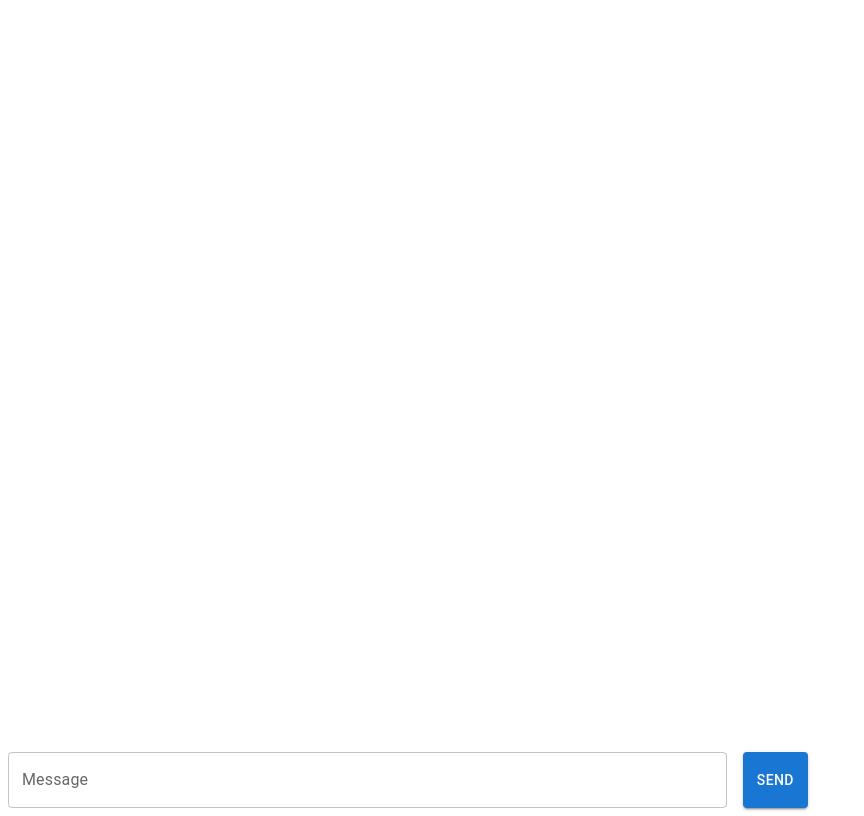
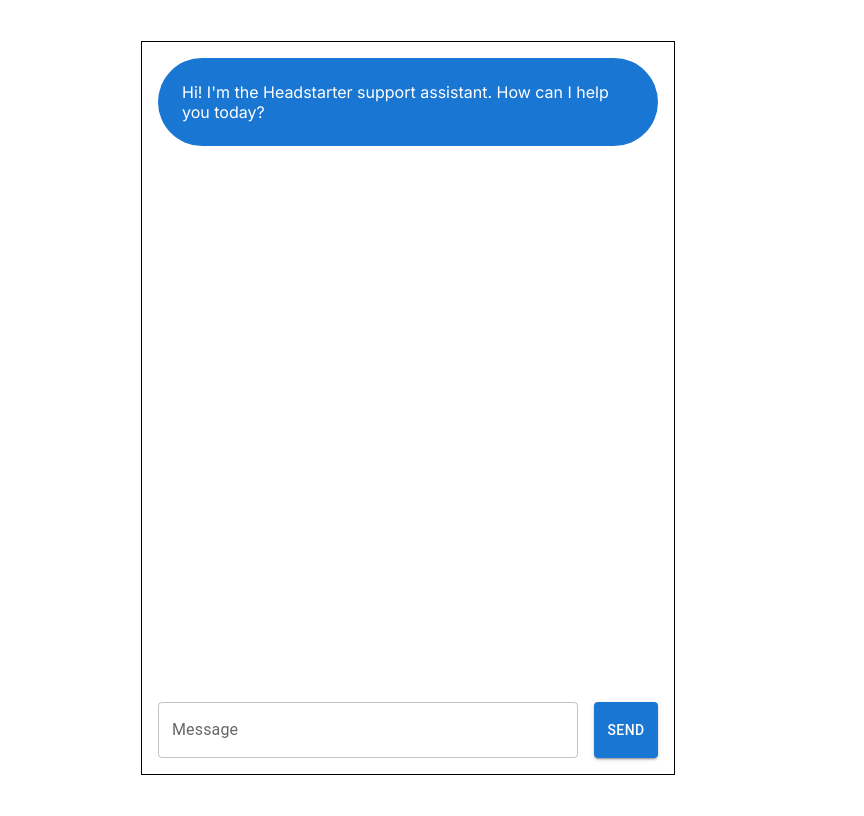
Before and after one commit to dixita9/AI_customer_support, a Next.js app: page / in a window 1280 px wide. Shown: the whole page, without its empty margins (0-864 px from the left). Built offline with nearby package versions, Linux system fonts and the light colour scheme.

Commit message:
Added some formatting and chat features

```diff
--- a/app/page.js
+++ b/app/page.js
@@ -6,22 +6,95 @@
   const [messages, setMessages] = useState([
     {role: 'assistant' , content : `Hi! I'm the Headstarter support assistant. How can I help you today?`}
   ])
+
+  const [message, setMessage] = useState("")
+
+  async function sendMessage() {
+    setMessage('')
+    setMessages(
+      [
+        ...messages,
+        {'role': 'user', 'content': message},
+        {'role': 'assistant', 'content': ''} // Placeholder
+      ]
+    )
+
+    const response = await fetch('/api/chat', {
+      method: 'POST',
+      headers: {
+        'Content-Type': 'application/json',
+      },
+      body: JSON.stringify([...messages, { role: 'user', content: message }]),
+    })
+
+    chatbotResponse = await response.json()
+    setMessages(
+      [
+        ...messages,
+        {'role': 'user', 'content': message},
+        {'role': 'assistant', 'content': chatbotResponse}
+      ]
+  )
+
+  }
+
   return (
     <Box width = "100vh"
         height = "100vh"
         display = "flex"
         flexDirection = "column"
-        justifyContent = "flex-end"
+        justifyContent = "center"
+        alignItems = "center"
     >
-    <Stack>
+      <Stack
+          direction={'column'}
+          width="500px"
+          height="700px"
+          border="1px solid black"
+          p={2}
+          spacing={3}
+      >
 
-      <Stack>
+        <Stack
+          direction={'column'}
+          spacing={2}
+          flexGrow={1}
+          overflow="auto"
+          maxHeight="100%"
+        >
+          {messages.map((message, index) => (
+            <Box
+              key={index}
+              display="flex"
+              justifyContent={
+                message.role === "assistant"? "flex-start" : "flex-end"
+              }
+            >
+              <Box
+                bgcolor = {
+                  message.role === "assistant"
+                  ? 'primary.main'
+                  : 'secondary.main'
+                }
+                color = 'white'
+                borderRadius={16}
+                p={3}
+              >
+                {message.content}
+              </Box>
+            </Box>
+          ))}
+        </Stack>
         <Stack direction = {"row"} spacing = {2}>
-          <TextField label = "Message" fullWidth />
-          <Button variant = "contained">Send</Button>
+          <TextField
+            label = "Message"
+            value = {message}
+            fullWidth
+            onChange={(e) => setMessage(e.target.value)}
+          />
+          <Button variant = "contained" onClick={sendMessage}>Send</Button>
         </Stack>
       </Stack>
-    </Stack>
     </Box>
   );
 }
```
Also changed, not shown: app/api/chat/route.js (indentation only).
